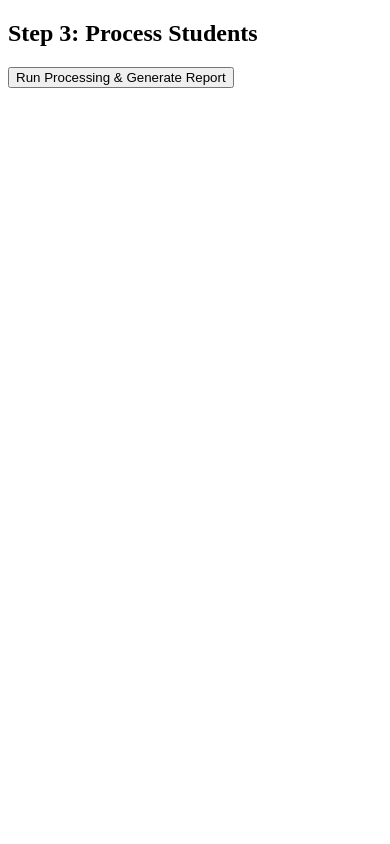
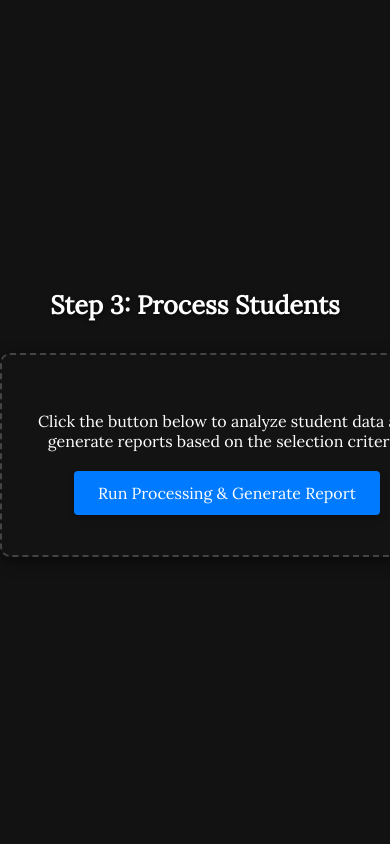
Before and after one commit to Judethedude007/automatic-placement-coordinator, a Flask app: page /process in a window 390 px wide; the page is wider, and only the part inside the window is pictured. Run offline with Flask 3, Linux system fonts and the light colour scheme.

Commit message:
Add dark mode styling with dynamic WebGL background and Lora font

```diff
--- a/main.py
+++ b/main.py
@@ -110,113 +110,150 @@ app.config['REPORT_FOLDER'] = REPORT_FOLDER
 # --- HTML templates (inline for simplicity) ---
 HOME_HTML = """
 <!doctype html>
-<title>Upload Students Excel</title>
-<h2>Step 1: Upload Students Excel File</h2>
-<style>
-#drop-area {
-  border: 2px dashed #ccc;
-  border-radius: 10px;
-  width: 100%;
-  max-width: 400px;
-  margin: 0 auto 20px auto;
-  padding: 30px;
-  text-align: center;
-  color: #888;
-  background: #fafafa;
-}
-#drop-area.highlight {
-  border-color: #007bff;
-  background: #e6f7ff;
-}
-#drop-area input[type=file] {
-  display: none;
-}
-</style>
-<div id="drop-area">
-  <form method=post enctype=multipart/form-data action="{{ url_for('upload') }}" id="upload-form">
-    <p>Drag & Drop your Excel file here<br>or</p>
-    <label for="fileElem" style="cursor:pointer;color:#007bff;text-decoration:underline;">Browse Documents</label>
-    <input type="file" id="fileElem" name="students_file" accept=".xlsx" required>
-    <br><br>
-    <button type="submit">Upload</button>
-  </form>
-</div>
-<script>
-var dropArea = document.getElementById('drop-area');
-var fileInput = document.getElementById('fileElem');
-var form = document.getElementById('upload-form');
-
-['dragenter', 'dragover'].forEach(eventName => {
-  dropArea.addEventListener(eventName, function(e) {
-    e.preventDefault(); e.stopPropagation();
-    dropArea.classList.add('highlight');
-  }, false);
-});
-['dragleave', 'drop'].forEach(eventName => {
-  dropArea.addEventListener(eventName, function(e) {
-    e.preventDefault(); e.stopPropagation();
-    dropArea.classList.remove('highlight');
-  }, false);
-});
-dropArea.addEventListener('drop', function(e) {
-  e.preventDefault(); e.stopPropagation();
-  dropArea.classList.remove('highlight');
-  var dt = e.dataTransfer;
-  var files = dt.files;
-  if (files.length) {
-    fileInput.files = files;
-    form.submit();
-  }
-});
-dropArea.addEventListener('click', function() {
-  fileInput.click();
-});
-fileInput.addEventListener('change', function() {
-  if (fileInput.files.length) {
-    form.submit();
-  }
-});
-</script>
-{% with messages = get_flashed_messages() %}
-  {% if messages %}
-    <ul>{% for msg in messages %}<li>{{ msg }}</li>{% endfor %}</ul>
-  {% endif %}
-{% endwith %}
+<html lang="en">
+<head>
+  <meta charset="utf-8">
+  <meta name="viewport" content="width=device-width, initial-scale=1.0">
+  <title>Upload Students Excel</title>
+  <link rel="stylesheet" href="{{ url_for('static', filename='style.css') }}">
+</head>
+<body>
+  <div class="content">
+    <h2>Step 1: Upload Students Excel File</h2>
+    <div id="drop-area">
+      <form method="post" enctype="multipart/form-data" action="{{ url_for('upload') }}" id="upload-form">
+        <p style="color: #fff; margin-bottom: 20px;">Drag & Drop your Excel file here<br>or</p>
+        <label for="fileElem" class="browse-label">Browse Documents</label>
+        <input type="file" id="fileElem" name="students_file" accept=".xlsx" required>
+        <br><br>
+        <button type="submit">Upload</button>
+      </form>
+    </div>
+    {% with messages = get_flashed_messages() %}
+      {% if messages %}
+        <ul style="color: #fff; text-align: center; list-style-type: none; padding: 0;">
+          {% for msg in messages %}
+            <li style="background-color: rgba(30,30,30,0.7); padding: 10px; margin-bottom: 5px; border-radius: 4px; max-width: 400px; margin-left: auto; margin-right: auto;">{{ msg }}</li>
+          {% endfor %}
+        </ul>
+      {% endif %}
+    {% endwith %}
+  </div>
+  <script src="{{ url_for('static', filename='background.js') }}"></script>
+  <script src="{{ url_for('static', filename='upload.js') }}"></script>
+</body>
+</html>
 """
 
 EMAILS_HTML = """
 <!doctype html>
-<title>Enter Emails</title>
-<h2>Step 2: Enter Sender and Teacher Emails</h2>
-<form method=post action="{{ url_for('emails') }}">
-  <label>Sender Email (Company Criteria Mail):</label><br>
-  <small>Enter a single sender email address.</small><br>
-  <input type=text name=sender_emails required placeholder=""><br><br>
-  <label>Teacher Emails (comma-separated):</label><br>
-  <small>Enter one or more teacher emails, separated by commas.</small><br>
-  <input type=text name=teacher_email required placeholder=""><br><br>
-  <input type=submit value=Next>
-</form>
+<html lang="en">
+<head>
+  <meta charset="utf-8">
+  <meta name="viewport" content="width=device-width, initial-scale=1.0">
+  <title>Enter Emails</title>
+  <link rel="stylesheet" href="{{ url_for('static', filename='style.css') }}">
+</head>
+<body>
+  <div class="content">
+    <h2>Step 2: Enter Sender and Teacher Emails</h2>
+    <div id="drop-area" style="padding: 40px 30px;">
+      <form method=post action="{{ url_for('emails') }}">
+        <label style="color: #fff; font-weight: bold;">Sender Email (Company Criteria Mail):</label><br>
+        <small style="color: #aaa;">Enter a single sender email address.</small><br>
+        <input type=text name=sender_emails required placeholder=""
+               style="width: 100%; padding: 8px; margin: 5px 0 15px; border-radius: 4px; border: 1px solid #007bff; background: rgba(255,255,255,0.9);"><br>
+
+        <label style="color: #fff; font-weight: bold;">Teacher Emails (comma-separated):</label><br>
+        <small style="color: #aaa;">Enter one or more teacher emails, separated by commas.</small><br>
+        <input type=text name=teacher_email required placeholder=""
+               style="width: 100%; padding: 8px; margin: 5px 0 15px; border-radius: 4px; border: 1px solid #007bff; background: rgba(255,255,255,0.9);"><br>
+
+        <button type=submit style="background-color: #007bff; color: white; border: none; border-radius: 4px; padding: 10px 20px; cursor: pointer; width: 100%;">Next</button>
+      </form>
+    </div>
+    {% with messages = get_flashed_messages() %}
+      {% if messages %}
+        <ul style="color: #fff; text-align: center; list-style-type: none; padding: 0;">
+          {% for msg in messages %}
+            <li style="background-color: rgba(30,30,30,0.7); padding: 10px; margin-bottom: 5px; border-radius: 4px; max-width: 400px; margin-left: auto; margin-right: auto;">{{ msg }}</li>
+          {% endfor %}
+        </ul>
+      {% endif %}
+    {% endwith %}
+  </div>
+  <script src="{{ url_for('static', filename='background.js') }}"></script>
+</body>
+</html>
 """
 
 PROCESS_HTML = """
 <!doctype html>
-<title>Process Students</title>
-<h2>Step 3: Process Students</h2>
-<form method=post action="{{ url_for('process') }}">
-  <input type=submit value="Run Processing & Generate Report">
-</form>
+<html lang="en">
+<head>
+  <meta charset="utf-8">
+  <meta name="viewport" content="width=device-width, initial-scale=1.0">
+  <title>Process Students</title>
+  <link rel="stylesheet" href="{{ url_for('static', filename='style.css') }}">
+</head>
+<body>
+  <div class="content">
+    <h2>Step 3: Process Students</h2>
+    <div id="drop-area" style="padding: 40px 30px; text-align: center;">
+      <form method=post action="{{ url_for('process') }}">
+        <p style="color: #fff; margin-bottom: 20px;">Click the button below to analyze student data and generate reports based on the selection criteria.</p>
+        <button type=submit style="background-color: #007bff; color: white; border: none; border-radius: 4px; padding: 12px 24px; font-size: 16px; cursor: pointer; box-shadow: 0 4px 8px rgba(0,0,0,0.2);">Run Processing & Generate Report</button>
+      </form>
+    </div>
+    {% with messages = get_flashed_messages() %}
+      {% if messages %}
+        <ul style="color: #fff; text-align: center; list-style-type: none; padding: 0;">
+          {% for msg in messages %}
+            <li style="background-color: rgba(30,30,30,0.7); padding: 10px; margin-bottom: 5px; border-radius: 4px; max-width: 400px; margin-left: auto; margin-right: auto;">{{ msg }}</li>
+          {% endfor %}
+        </ul>
+      {% endif %}
+    {% endwith %}
+  </div>
+  <script src="{{ url_for('static', filename='background.js') }}"></script>
+</body>
+</html>
 """
 
 RESULT_HTML = """
 <!doctype html>
-<title>Download Report</title>
-<h2>Step 4: Download Report</h2>
-{% if report_ready %}
-  <a href="{{ url_for('download_report', filename=report_filename) }}">Download Report</a>
-{% else %}
-  <p>No report generated.</p>
-{% endif %}
+<html lang="en">
+<head>
+  <meta charset="utf-8">
+  <meta name="viewport" content="width=device-width, initial-scale=1.0">
+  <title>Download Report</title>
+  <link rel="stylesheet" href="{{ url_for('static', filename='style.css') }}">
+</head>
+<body>
+  <div class="content">
+    <h2>Step 4: Download Report</h2>
+    <div id="drop-area" style="padding: 40px 30px; text-align: center;">
+      {% if report_ready %}
+        <p style="color: #fff; margin-bottom: 20px;">Your report has been generated successfully! Click the button below to download.</p>
+        <a href="{{ url_for('download_report', filename=report_filename) }}" style="display: inline-block; background-color: #28a745; color: white; border: none; border-radius: 4px; padding: 12px 24px; text-decoration: none; font-size: 16px; box-shadow: 0 4px 8px rgba(0,0,0,0.2);">Download Report</a>
+      {% else %}
+        <p style="color: #fff;">No report was generated. Please make sure there are students matching the criteria and try again.</p>
+        <a href="{{ url_for('home') }}" style="display: inline-block; margin-top: 15px; background-color: #6c757d; color: white; border: none; border-radius: 4px; padding: 10px 20px; text-decoration: none; box-shadow: 0 4px 8px rgba(0,0,0,0.2);">Back to Home</a>
+      {% endif %}
+    </div>
+    {% with messages = get_flashed_messages() %}
+      {% if messages %}
+        <ul style="color: #fff; text-align: center; list-style-type: none; padding: 0;">
+          {% for msg in messages %}
+            <li style="background-color: rgba(30,30,30,0.7); padding: 10px; margin-bottom: 5px; border-radius: 4px; max-width: 400px; margin-left: auto; margin-right: auto;">{{ msg }}</li>
+          {% endfor %}
+        </ul>
+      {% endif %}
+    {% endwith %}
+  </div>
+  <script src="{{ url_for('static', filename='background.js') }}"></script>
+</body>
+</html>
 """
 
 # --- In-memory session (for demo, not production) ---
--- /dev/null
+++ b/static/background.js
@@ -0,0 +1,178 @@
+// Dynamic WebGL Background with dark mode
+document.addEventListener('DOMContentLoaded', function() {
+    console.clear();
+    const canvas = document.createElement('canvas');
+    document.body.prepend(canvas); // Add at the beginning of the body
+    canvas.style.display = 'block';
+    canvas.style.position = 'fixed'; // Fixed position so it stays in the background
+    canvas.style.top = '0';
+    canvas.style.left = '0';
+    canvas.style.width = '100vw';
+    canvas.style.height = '100vh';
+    canvas.style.zIndex = '-1'; // Put it behind other content
+
+    // Handle canvas resize
+    function resizeCanvas() {
+        canvas.width = window.innerWidth;
+        canvas.height = window.innerHeight;
+        if (gl) {
+            gl.viewport(0, 0, canvas.width, canvas.height);
+            drawScene(); // Redraw when resized
+        }
+    }
+
+    window.addEventListener('resize', resizeCanvas);
+    resizeCanvas();
+
+    const gl = canvas.getContext('webgl2');
+    if (!gl) {
+        console.log('WebGL 2 not supported, falling back to normal background');
+        canvas.remove();
+        return;
+    }
+
+    // Enhanced vertex shader
+    const vss = `#version 300 es
+    in vec2 p;
+    void main() {
+      gl_Position = vec4(p, 0.0, 1.0);
+    }
+    `;
+
+    // Enhanced fragment shader with time uniform for animation
+    const fss = `#version 300 es
+    precision mediump float;
+    out vec4 o;
+    uniform vec4 c;
+    uniform float time;
+
+    void main() {
+      // Darker colors for dark mode
+      vec4 darkColor = vec4(0.05, 0.05, 0.15, c.a + 0.01 * sin(time * 0.001));
+      o = darkColor;
+    }
+    `;
+
+    // Create shader program
+    const vs = gl.createShader(gl.VERTEX_SHADER);
+    gl.shaderSource(vs, vss);
+    gl.compileShader(vs);
+    if (!gl.getShaderParameter(vs, gl.COMPILE_STATUS)) {
+        console.error(gl.getShaderInfoLog(vs));
+        return;
+    }
+
+    const fs = gl.createShader(gl.FRAGMENT_SHADER);
+    gl.shaderSource(fs, fss);
+    gl.compileShader(fs);
+    if (!gl.getShaderParameter(fs, gl.COMPILE_STATUS)) {
+        console.error(gl.getShaderInfoLog(fs));
+        return;
+    }
+
+    const prg = gl.createProgram();
+    gl.attachShader(prg, vs);
+    gl.attachShader(prg, fs);
+    gl.linkProgram(prg);
+    if (!gl.getProgramParameter(prg, gl.LINK_STATUS)) {
+        console.error(gl.getProgramInfoLog(prg));
+        return;
+    }
+
+    gl.detachShader(prg, vs);
+    gl.deleteShader(vs);
+    gl.detachShader(prg, fs);
+    gl.deleteShader(fs);
+
+    const $p = gl.getAttribLocation(prg, 'p');
+    const $c = gl.getUniformLocation(prg, 'c');
+    const $time = gl.getUniformLocation(prg, 'time');
+
+    const va = gl.createVertexArray();
+    gl.bindVertexArray(va);
+
+    const N = 300; // n triangles
+
+    let ps;
+    {
+        ps = new Float32Array(2 + N * 2 * 2);
+        ps[0] = 0; // clip space center
+        ps[1] = 0;
+        let j = 2;
+        for (let i = 0; i < N; ++i) {
+            ps[j++] = Math.random() * 2 - 1; //x
+            ps[j++] = Math.random() * 2 - 1; //y
+            ps[j++] = Math.random() * 2 - 1; //x
+            ps[j++] = Math.random() * 2 - 1; //y
+        }
+    }
+
+    const buf = gl.createBuffer();
+    gl.bindBuffer(gl.ARRAY_BUFFER, buf);
+    gl.bufferData(gl.ARRAY_BUFFER, ps, gl.DYNAMIC_DRAW);
+    gl.enableVertexAttribArray($p);
+    gl.vertexAttribPointer(
+        $p,
+        2, gl.FLOAT, // two 32b-float (8bytes)
+        false,
+        0, // skip n byte to fetch next
+        0  // skip n byte to fetch first
+    );
+
+    let idxs;
+    {
+        idxs = new Uint16Array(3 * N);
+        let j = 0;
+        for (let i = 0; i < N; ++i) {
+            idxs[j++] = 0;
+            idxs[j++] = 1 + i * 2;
+            idxs[j++] = 2 + i * 2;
+        }
+    }
+
+    const ibuf = gl.createBuffer();
+    gl.bindBuffer(gl.ELEMENT_ARRAY_BUFFER, ibuf);
+    gl.bufferData(gl.ELEMENT_ARRAY_BUFFER, idxs, gl.STATIC_DRAW);
+
+    gl.bindVertexArray(null);
+
+    //----- render
+
+    gl.viewport(0, 0, gl.canvas.width, gl.canvas.height);
+    gl.clearColor(0.05, 0.05, 0.1, 1); // Darker background for dark mode
+    gl.blendFunc(gl.SRC_ALPHA, gl.ONE_MINUS_SRC_ALPHA);
+    gl.enable(gl.BLEND);
+    gl.disable(gl.CULL_FACE);
+    gl.useProgram(prg);
+    gl.bindVertexArray(va);
+
+    let startTime = Date.now();
+
+    function drawScene() {
+        const currentTime = Date.now() - startTime;
+        gl.clear(gl.COLOR_BUFFER_BIT);
+        gl.uniform4fv($c, [0.1, 0.1, 0.2, 0.03]);
+        gl.uniform1f($time, currentTime);
+        gl.drawElements(
+            gl.TRIANGLES,
+            idxs.length, // n indices
+            gl.UNSIGNED_SHORT, // ui16
+            0 // skip n bytes to fetch first
+        );
+    }
+
+    function animate() {
+        drawScene();
+        requestAnimationFrame(animate);
+    }
+
+    animate();
+
+    // Mouse interaction
+    gl.bindBuffer(gl.ARRAY_BUFFER, buf);
+    document.addEventListener('mousemove', (e) => {
+        ps[0] = e.clientX / window.innerWidth * 2 - 1;
+        ps[1] = -1 * (e.clientY / window.innerHeight * 2 - 1);
+        gl.bufferSubData(gl.ARRAY_BUFFER, 0, ps.slice(0, 2));
+    });
+});
--- a/static/style.css
+++ b/static/style.css
@@ -1,23 +1,110 @@
+@import url('https://fonts.googleapis.com/css?family=Lora&display=swap');
+
+body {
+  margin: 0;
+  font-family: 'Lora', serif;
+  overflow-x: hidden;
+  display: grid;
+  justify-content: center;
+  align-content: center;
+  min-height: 100vh;
+  color: #fff;
+  background-color: #121212;
+}
+
+/* WebGL background will be behind this content */
+.content {
+  position: relative;
+  z-index: 1;
+  width: 100%;
+}
+
+canvas {
+  position: fixed;
+  z-index: -1;
+  top: 0;
+  left: 0;
+}
+
 #drop-area {
-  border: 2px dashed #ccc;
+  border: 2px dashed #444;
   border-radius: 10px;
   width: 100%;
   max-width: 400px;
   margin: 0 auto 20px auto;
   padding: 30px;
   text-align: center;
-  color: #888;
-  background: #fafafa;
+  color: #fff;
+  background: rgba(20, 20, 20, 0.7);
+  backdrop-filter: blur(5px);
+  box-shadow: 0 4px 15px rgba(0, 0, 0, 0.5);
 }
+
 #drop-area.highlight {
   border-color: #007bff;
-  background: #e6f7ff;
+  background: rgba(15, 25, 40, 0.8);
 }
+
 #drop-area input[type=file] {
   display: none;
 }
+
 .browse-label {
   cursor: pointer;
   color: #007bff;
   text-decoration: underline;
 }
+
+h2 {
+  color: #fff;
+  text-shadow: 0 2px 4px rgba(0, 0, 0, 0.6);
+  text-align: center;
+  font-size: 3vh;
+  margin-bottom: 2rem;
+}
+
+button {
+  background-color: #007bff;
+  color: white;
+  border: none;
+  border-radius: 4px;
+  padding: 10px 20px;
+  cursor: pointer;
+  transition: all 0.3s;
+  font-family: 'Lora', serif;
+}
+
+button:hover {
+  background-color: #0056b3;
+  transform: translateY(-2px);
+  box-shadow: 0 5px 15px rgba(0, 0, 0, 0.3);
+}
+
+a {
+  color: #66aaff;
+  text-decoration: #667799 wavy underline;
+  transition: all 0.3s;
+}
+
+a:hover {
+  color: #99ccff;
+  text-shadow: 0 0 10px #336699;
+}
+
+/* Form styling */
+input[type=text] {
+  background-color: rgba(30, 30, 30, 0.7);
+  color: #fff;
+  border: 1px solid #444;
+  border-radius: 4px;
+  padding: 10px;
+  width: 100%;
+  margin: 8px 0;
+  font-family: 'Lora', serif;
+}
+
+input[type=text]:focus {
+  outline: none;
+  border-color: #007bff;
+  box-shadow: 0 0 5px rgba(0, 123, 255, 0.5);
+}
```
